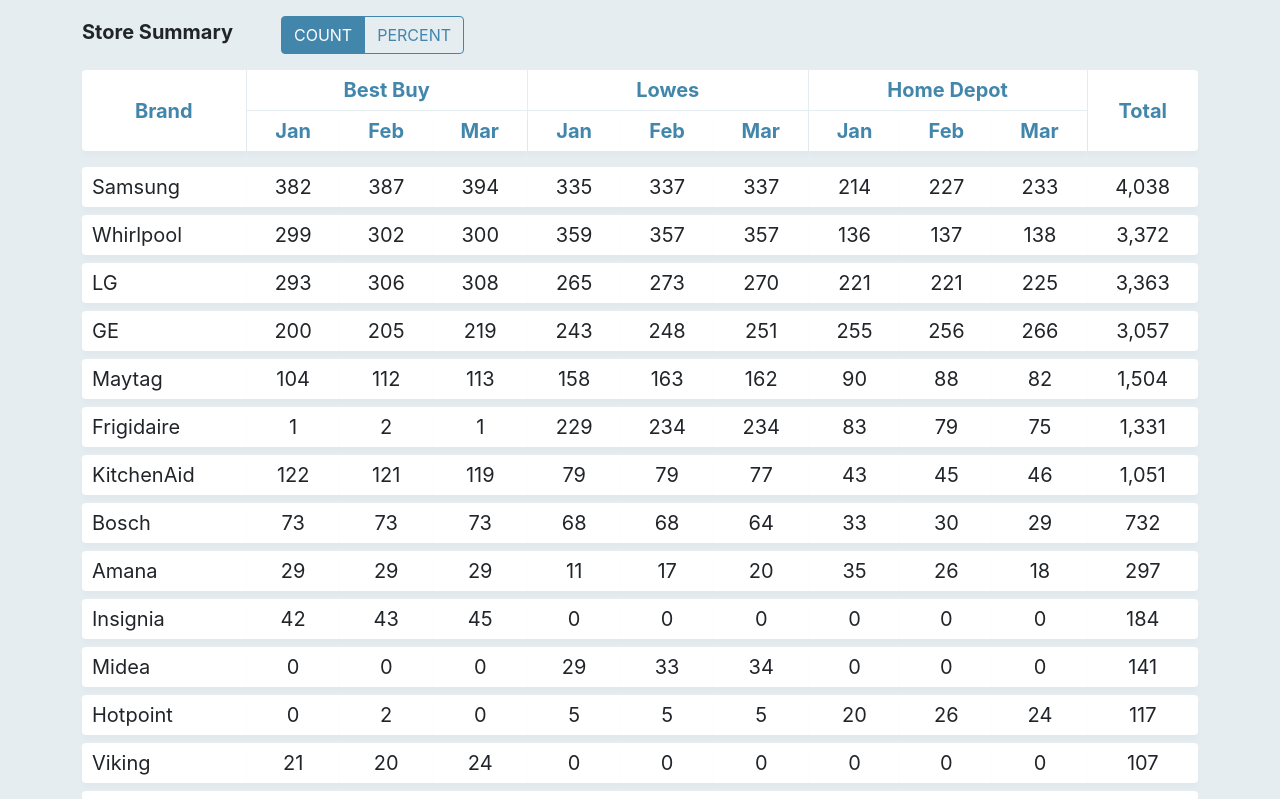
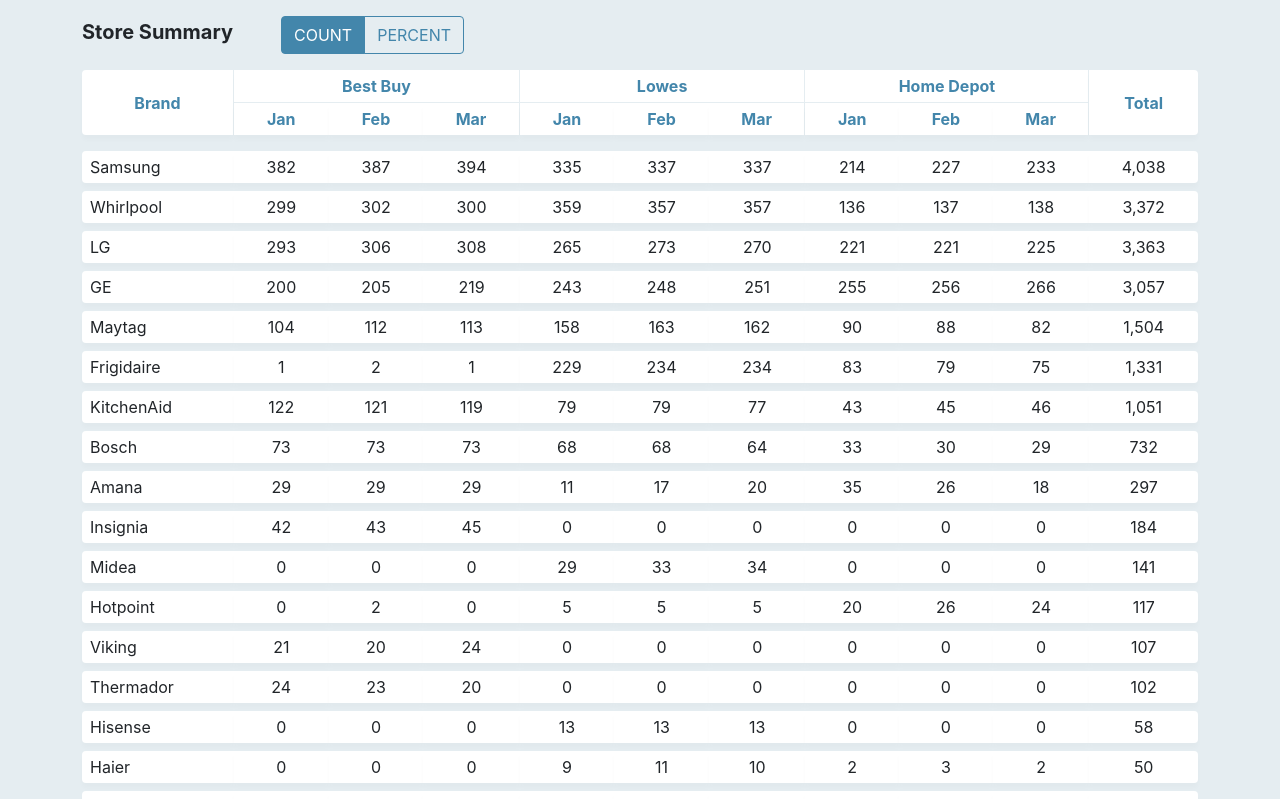
Before and after one commit to SturmB/react-api-test, a React (Create React App) app: page / in a window 1280 px wide. Shown: the top 799 px of the page. Built offline with nearby package versions, Linux system fonts and the light colour scheme.

Commit message:
💄 Updates font size to be not so big

```diff
--- a/src/App.js
+++ b/src/App.js
@@ -58,7 +58,7 @@
   };
 
   return (
-    <div className="grid fs-5" style={styleGrid}>
+    <div className="grid fs-6" style={styleGrid}>
       <div className="cell-brand rounded-start" style={firstHeader}>
         {headers[0].name}
       </div>
```
